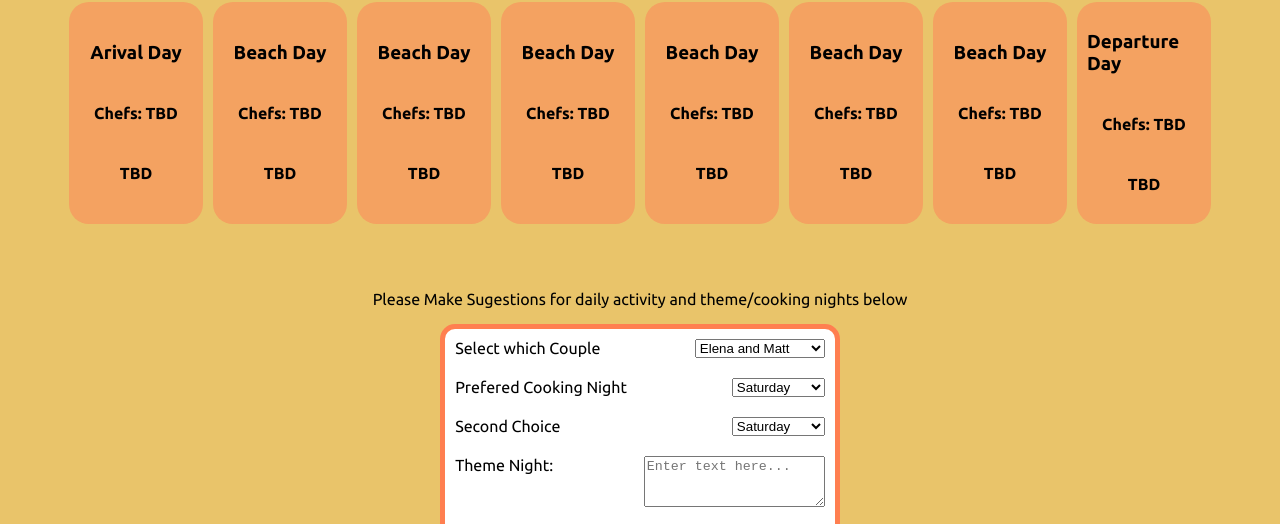
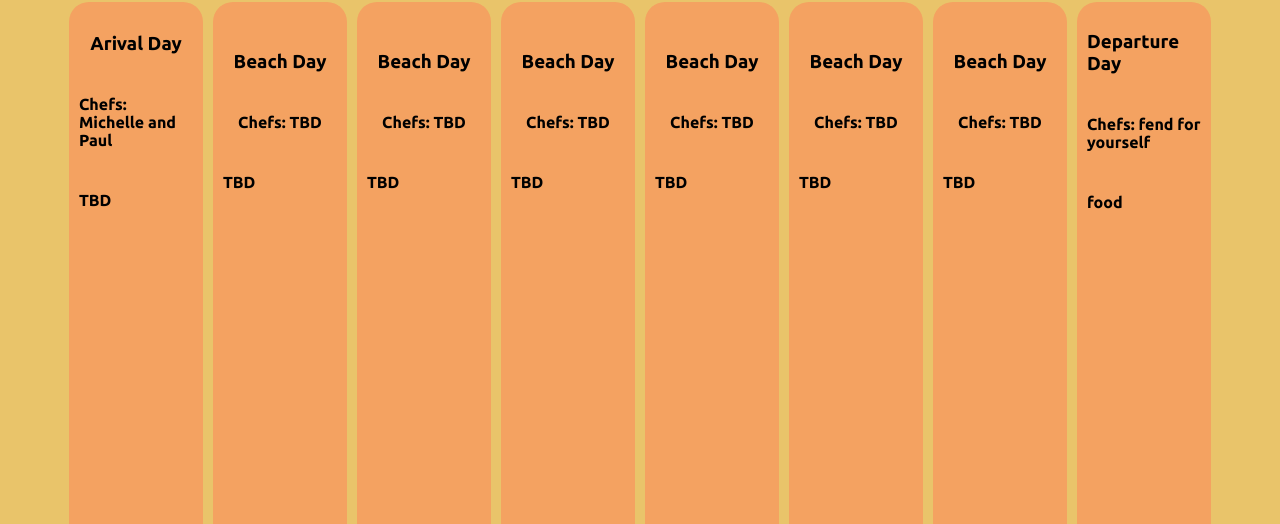
Before and after one commit to davidmoreau2/beach-trip, a plain HTML site: page calendar.html in a window 1280 px wide. Shown: the part 249-773 px from the top of the page. Drawn offline with Linux system fonts and the light colour scheme.

Commit message:
Update calendar.html

```diff
--- a/calendar.html
+++ b/calendar.html
@@ -35,9 +35,9 @@
                     <h3>Arival Day</h3>
                 </div>
                 <div class="cooks">
-                    <h4>Chefs: TBD</h4>
+                    <h4>Chefs: Michelle and Paul</h4>
                 </div>
-                <div class="theme">
+                <div class="menu">
                     <h4>TBD</h4>
                 </div>
             </div>
@@ -51,7 +51,7 @@
                 <div class="cooks">
                     <h4>Chefs: TBD</h4>
                 </div>
-                <div class="theme">
+                <div class="menu">
                     <h4>TBD</h4>
                 </div>
             </div>
@@ -65,7 +65,7 @@
                 <div class="cooks">
                     <h4>Chefs: TBD</h4>
                 </div>
-                <div class="theme">
+                <div class="menu">
                     <h4>TBD</h4>
                 </div>
             </div>
@@ -79,7 +79,7 @@
                 <div class="cooks">
                     <h4>Chefs: TBD</h4>
                 </div>
-                <div class="theme">
+                <div class="menu">
                     <h4>TBD</h4>
                 </div>
             </div>
@@ -93,7 +93,7 @@
                 <div class="cooks">
                     <h4>Chefs: TBD</h4>
                 </div>
-                <div class="theme">
+                <div class="menu">
                     <h4>TBD</h4>
                 </div>
             </div>
@@ -108,7 +108,7 @@
                 <div class="cooks">
                     <h4>Chefs: TBD</h4>
                 </div>
-                <div class="theme">
+                <div class="menu">
                     <h4>TBD</h4>
                 </div>
             </div>
@@ -122,7 +122,7 @@
                 <div class="cooks">
                     <h4>Chefs: TBD</h4>
                 </div>
-                <div class="theme">
+                <div class="menu">
                     <h4>TBD</h4>
                 </div>
             </div>
@@ -134,10 +134,10 @@
                     <h3>Departure Day</h3>
                 </div>
                 <div class="cooks">
-                    <h4>Chefs: TBD</h4>
+                    <h4>Chefs: fend for yourself</h4>
                 </div>
-                <div class="theme">
-                    <h4>TBD</h4>
+                <div class="menu">
+                    <h4>food</h4>
                 </div>
             </div>
         </div>
@@ -182,7 +182,7 @@
                 </select>
             </div>
             <div class="themechoice forms">
-                <label for="theme">Theme Night:</label>
+                <label for="theme">Menu:</label>
                 <textarea name="theme-night" id="theme-night" rows="3" cols="20" placeholder="Enter text here..."></textarea>
             </div>
             <div class="activity forms">
```
